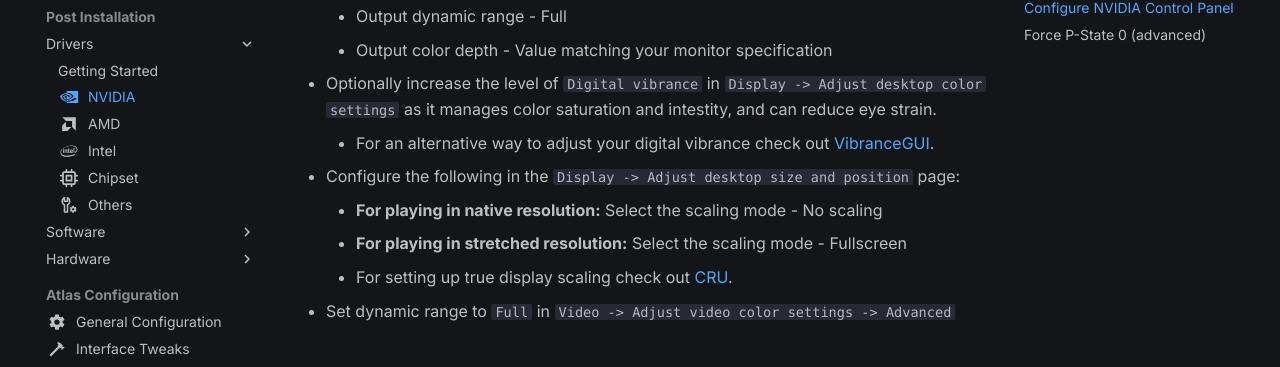
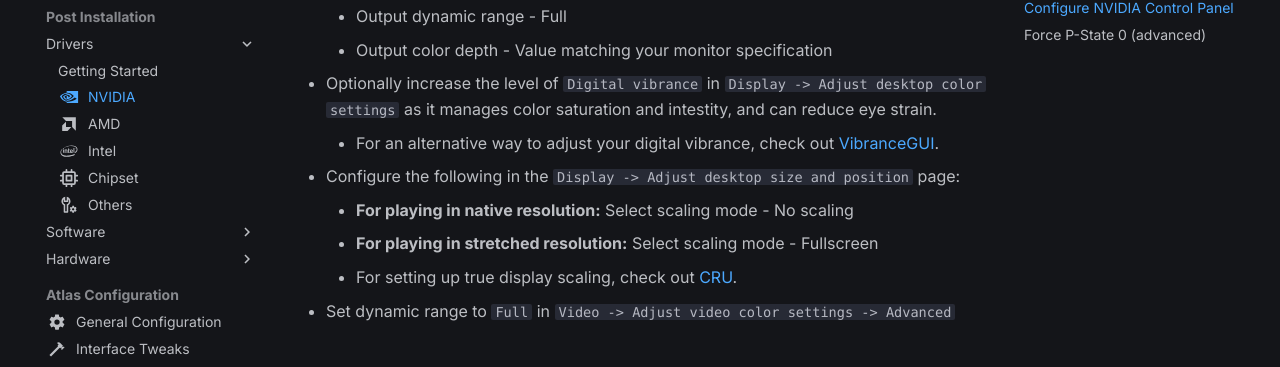
Before and after one commit to Atlas-OS/docs, an MkDocs documentation site: the page built from docs/getting-started/post-installation/drivers/nvidia.md, in a window 1280 px wide and 900 px high, scrolled down 1333 px. Shown: the part 128-495 px from the top of the window. Built offline with MkDocs 1.6.1 and Material for MkDocs 9.7.7, drawn with Linux system fonts in a browser that asks for light colours; some web fonts are replaced; comment, search, counter and statistics services are not loaded; some of the changed text lies outside the part shown.

Commit message:
docs: fix title and punctuation nvidia.md

```diff
--- a/docs/getting-started/post-installation/drivers/nvidia.md
+++ b/docs/getting-started/post-installation/drivers/nvidia.md
@@ -47,11 +47,11 @@ We recommend using NVCleanstall, as it is a GUI alternative to manually strippin
     - Output dynamic range - Full
     - Output color depth - Value matching your monitor specification
 - Optionally increase the level of ``Digital vibrance`` in ``Display -> Adjust desktop color settings`` as it manages color saturation and intestity, and can reduce eye strain.
-    - For an alternative way to adjust your digital vibrance check out [VibranceGUI](https://vibrancegui.com).
+    - For an alternative way to adjust your digital vibrance, check out [VibranceGUI](https://vibrancegui.com).
 - Configure the following in the ``Display -> Adjust desktop size and position`` page:
-    - **For playing in native resolution:** Select the scaling mode - No scaling
-    - **For playing in stretched resolution:** Select the scaling mode - Fullscreen
-    - For setting up true display scaling check out [CRU](https://www.monitortests.com/forum/Thread-Custom-Resolution-Utility-CRU).
+    - **For playing in native resolution:** Select scaling mode - No scaling
+    - **For playing in stretched resolution:** Select scaling mode - Fullscreen
+    - For setting up true display scaling, check out [CRU](https://www.monitortests.com/forum/Thread-Custom-Resolution-Utility-CRU).
 - Set dynamic range to ``Full`` in ``Video -> Adjust video color settings -> Advanced``
 
 ## :material-temperature-celsius: Force P-State 0 (advanced)
```
Also changed, not shown: other parts of docs/getting-started/post-installation/drivers/nvidia.md (+1 -1 lines).
